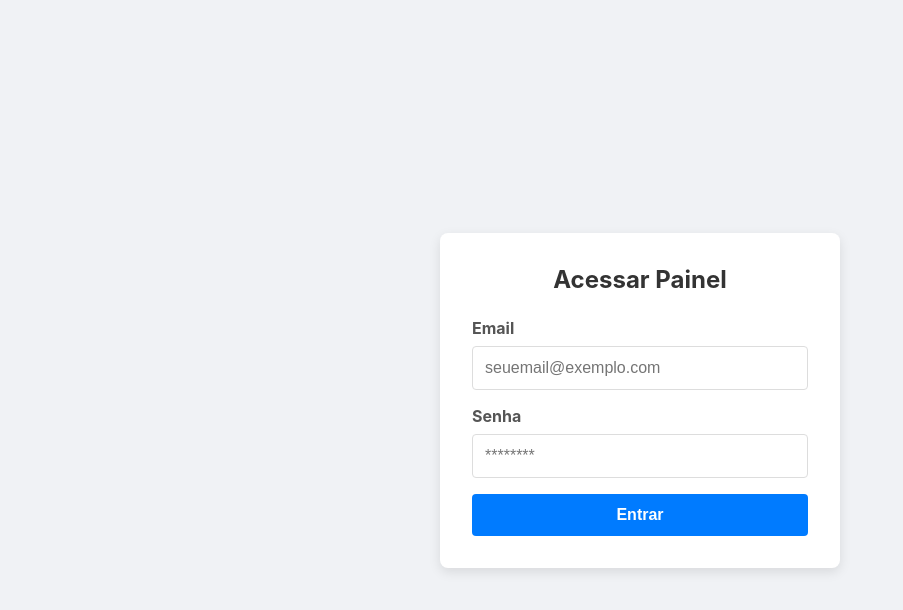
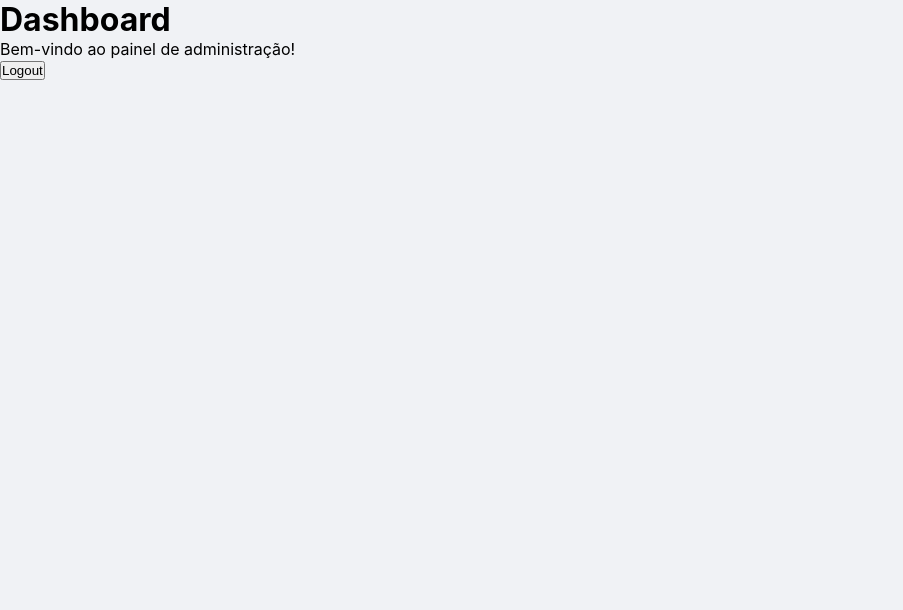
Before and after one commit to elisaaivarone/cardapio_interativo, a React (Vite) app in the folder cardapio-frontend/: page /dashboard in a window 1280 px wide. Shown: the top 610 px of the page, without its empty margins (0-903 px from the left). Built offline with nearby package versions, Linux system fonts and the light colour scheme; sample sign-in values are in the browser's storage.

Commit message:
feat(auth): implement protected routes and logout flow

```diff
--- a/cardapio-frontend/package.json
+++ b/cardapio-frontend/package.json
@@ -12,7 +12,8 @@
   "dependencies": {
     "axios": "^1.12.2",
     "react": "^19.1.1",
-    "react-dom": "^19.1.1"
+    "react-dom": "^19.1.1",
+    "react-router-dom": "^7.9.4"
   },
   "devDependencies": {
     "@eslint/js": "^9.36.0",
--- a/cardapio-frontend/src/App.jsx
+++ b/cardapio-frontend/src/App.jsx
@@ -1,11 +1,22 @@
+import { BrowserRouter, Routes, Route, Navigate } from 'react-router-dom';
 import Login from './pages/Login/Login';
+import Dashboard from './pages/Dashboard/Dashboard';
+import ProtectedRoute from './components/ProtectedRoute';
 
 function App() {
   return (
-    <div>
-      <Login /> {/* 2. Use o componente aqui */}
-    </div>
-  )
+    <BrowserRouter>
+      <Routes>
+        <Route path="/login" element={<Login />} />
+
+        <Route
+        path="/dashboard"
+        element={ <ProtectedRoute><Dashboard /></ProtectedRoute>} />
+
+        <Route path="*" element={<Navigate to="/login" />} />
+      </Routes>
+    </BrowserRouter>
+  );
 }
 
 export default App;
--- /dev/null
+++ b/cardapio-frontend/src/components/ProtectedRoute.jsx
@@ -0,0 +1,16 @@
+import { Navigate } from 'react-router-dom';
+
+function ProtectedRoute({ children }) {
+  // Verifica se o token existe no localStorage
+  const token = localStorage.getItem('token');
+
+  // Se não houver token, redireciona para a página de login
+  if (!token) {
+    return <Navigate to="/login" />;
+  }
+
+  // Se houver token, renderiza o componente filho (a página que queremos proteger)
+  return children;
+}
+
+export default ProtectedRoute;
--- /dev/null
+++ b/cardapio-frontend/src/pages/Dashboard/Dashboard.jsx
@@ -0,0 +1,21 @@
+import { useNavigate } from "react-router-dom";
+
+function Dashboard() {
+
+const navigate = useNavigate();
+
+const handleLogout = () => {
+    localStorage.removeItem('token');
+    navigate('/login');
+};
+
+  return (
+    <div>
+      <h1>Dashboard</h1>
+      <p>Bem-vindo ao painel de administração!</p>
+      <button onClick={handleLogout}>Logout</button>
+    </div>
+  );
+}
+
+export default Dashboard;
--- a/cardapio-frontend/src/pages/Login/Login.jsx
+++ b/cardapio-frontend/src/pages/Login/Login.jsx
@@ -1,4 +1,5 @@
 import { useState } from 'react';
+import { useNavigate } from 'react-router-dom';
 import styles from './Login.module.css';
 import { loginUser } from '../../services/api';
 
@@ -6,9 +7,9 @@ function Login() {
   // Criando "estados" para guardar o email e a senha
   const [email, setEmail] = useState('');
   const [password, setPassword] = useState('');
-   const [error, setError] = useState('');
+  const [error, setError] = useState('');
   const [loading, setLoading] = useState(false);
-
+  const Navigate = useNavigate();
 
   // Função que faz o envio do formulário
   const handleSubmit = async (event) => {
@@ -20,6 +21,9 @@ function Login() {
       const data = await loginUser(email, password);
       console.log('Login bem-sucedido! Token:', data.token);
       // TODO: Salvar o token e redirecionar o usuário para o Dashboard
+      localStorage.setItem('token', data.token);
+
+      Navigate('/dashboard');
 
     } catch (err) {
       // Se o login falhar, a API retorna um erro que capturamos aqui
```
Also changed, not shown: 1 other file (tests, documents, lock files or other folders).
